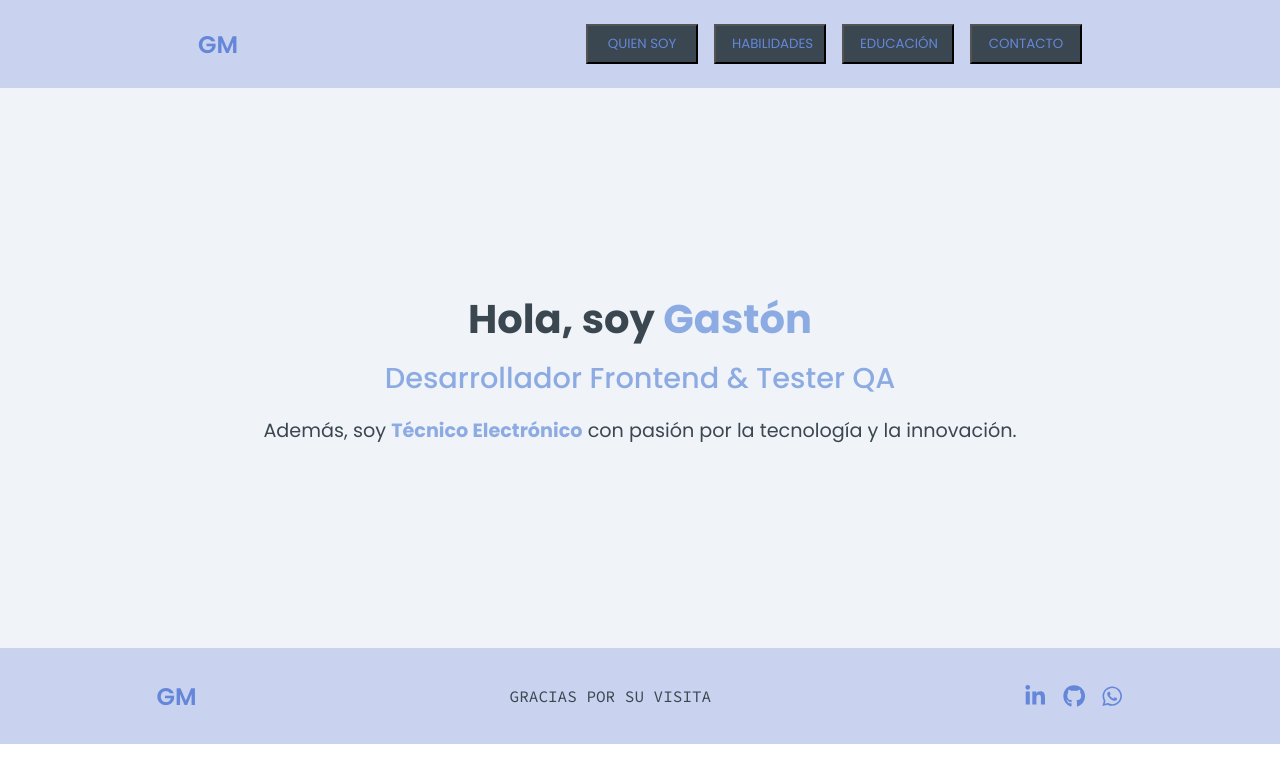
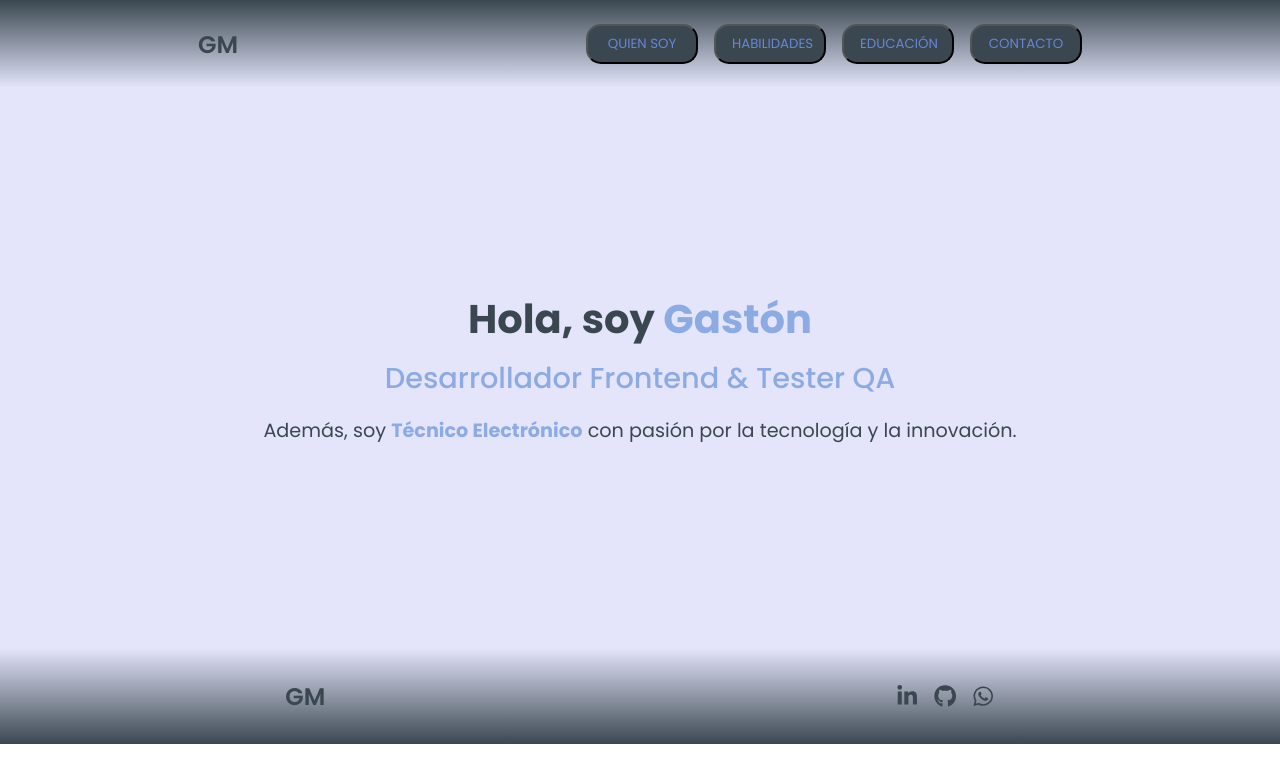
Before and after one commit to Ikkitonga/gaston-macias, a React (Vite) app in the folder gaston-macias/: page / in a window 1280 px wide. Shown: the top 782 px of the page. Built offline with nearby package versions, Linux system fonts and the light colour scheme.

Commit message:
cambios en estilos colores

```diff
--- a/gaston-macias/src/components/footer/Footer.jsx
+++ b/gaston-macias/src/components/footer/Footer.jsx
@@ -5,7 +5,7 @@ const Footer = () => {
     return (
         <footer className="footer">
             <h2 className="logo">GM</h2>
-            <p className="texto__footer">GRACIAS POR SU VISITA</p>
+            {/* <p className="texto__footer">GRACIAS POR SU VISITA</p> */}
             <div className="iconos-sociales">
                 <FaLinkedinIn />
                 <FaGithub />
--- a/gaston-macias/src/components/footer/footer.css
+++ b/gaston-macias/src/components/footer/footer.css
@@ -2,24 +2,24 @@
     display: flex;
     align-items: center;
     justify-content: space-around;
-    background-color: var(--color-background-light);
+    background: linear-gradient(var(--color-background-extra-light), var(--color-primary-dark));
     height: 12vh;
 }
 
 .logo {
     font-family: "Poppins", sans-serif;
     font-weight: 600;
-    color: var(--color-primary);
+    color: var(--color-primary-dark);
 }
 
-.texto__footer {
+/* .texto__footer {
     font-family: "Source Code Pro", monospace;
-    color: var(--color-primary-dark);
-}
+    color: var(--color-secondary);
+} */
 
 .iconos-sociales {
     display: flex;
     gap: 1rem;
     font-size: 1.4rem;
-    color: var(--color-primary);
+    color: var(--color-primary-dark);
 }
--- a/gaston-macias/src/components/navbar/navbar.css
+++ b/gaston-macias/src/components/navbar/navbar.css
@@ -3,14 +3,13 @@
     align-items: center;
     justify-content: space-around;
     padding: 1.5rem;
-    background-color: var(--color-background-light);
-
+    background: linear-gradient(var(--color-primary-dark), var(--color-background-extra-light));
 }
 
 .logo {
     font-family: "Poppins", sans-serif;
     font-weight: 600;
-    color: var(--color-primary);
+    color: var(--color-primary-dark);
 }
 
 .nav__list {
@@ -28,6 +27,7 @@
     cursor: pointer;
     font-family: "Poppins", sans-serif;
     text-transform: uppercase;
+    border-radius: 15px;
 }
 
 .abrir-menu,
--- a/gaston-macias/src/components/seccionPresentacion/seccionPresentacion.css
+++ b/gaston-macias/src/components/seccionPresentacion/seccionPresentacion.css
@@ -5,7 +5,7 @@
     justify-content: center;
     height: 70vh;
     text-align: center;
-    background-color: #f0f4f8; /* Fondo claro que puede adaptarse bien con la paleta 'Ocean Breeze' */
+    background-color: var(--color-background-extra-light); /* Fondo claro que puede adaptarse bien con la paleta 'Ocean Breeze' */
     color: var(--color-primary-dark);
     padding: 2rem;
     font-family: "Poppins", sans-serif;
```
